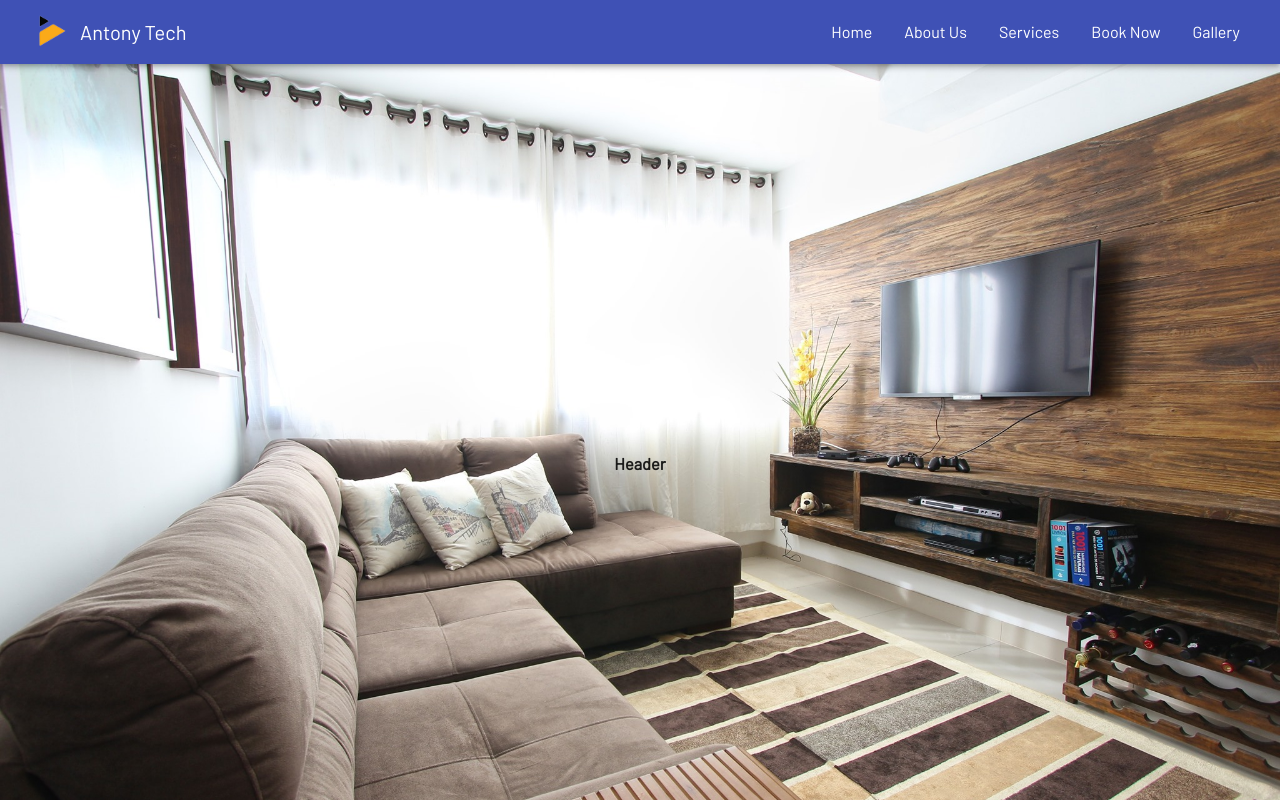
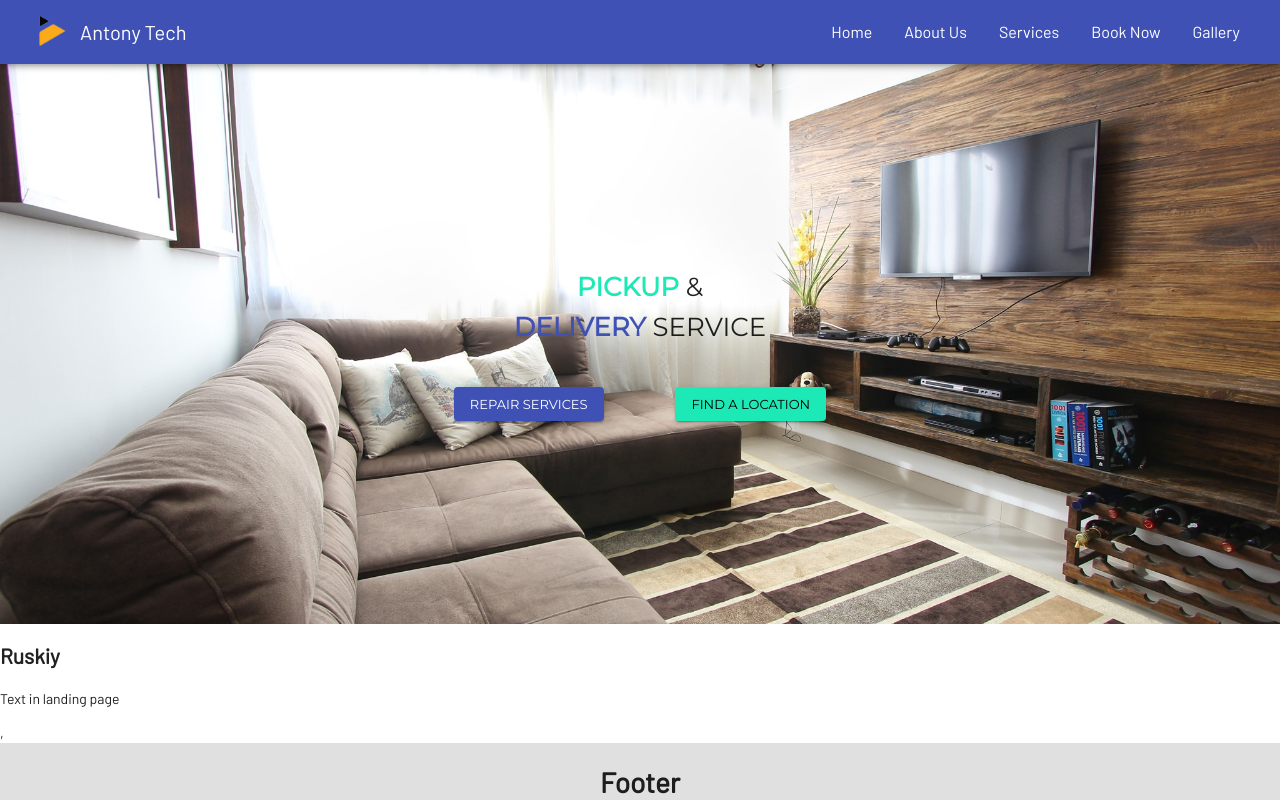
Before and after one commit to khan-skadi/antony-tech, a React (Create React App) app: page / in a window 1280 px wide. Shown: the top 800 px of the page. Built offline with nearby package versions, Linux system fonts and the light colour scheme.

Commit message:
add hero text and call to action

```diff
--- a/src/views/Header.tsx
+++ b/src/views/Header.tsx
@@ -1,28 +1,58 @@
 import React from 'react';
-
 import { makeStyles, createStyles, Theme } from '@material-ui/core/styles';
 
-import banner5 from '../assets/images/banner/banner5.jpg';
-import banner4 from '../assets/images/banner/banner4.png';
-import banner3 from '../assets/images/banner/banner3.jpg';
-import banner2 from '../assets/images/banner/banner2.jpg';
-import banner1 from '../assets/images/banner/banner1.png';
+import { Typography, Button } from '@material-ui/core';
+
+import heroImage from '../assets/images/banner/banner3.jpg';
 
 const useStyles = makeStyles((theme: Theme) =>
   createStyles({
     hero: {
       display: 'flex',
       width: '100%',
-      height: '100vh',
+      height: '70vh',
       justifyContent: 'center',
       alignItems: 'center',
-      backgroundImage: `url(${banner3})`,
+      backgroundImage: `url(${heroImage})`,
       backgroundSize: 'cover',
       backgroundPosition: 'center center',
       backgroundRepeat: 'no-repeat',
       backgroundAttachment: 'fixed'
     },
-    heroInner: {}
+    heroInner: {
+      justifyContent: 'center',
+      alignItems: 'center',
+      margin: theme.spacing(1)
+    },
+    heroTitle: {
+      fontSize: '26px',
+      fontWeight: 400,
+      lineHeight: '40px',
+      fontFamily: '"Montserrat", sans-serif',
+      display: 'block',
+      textAlign: 'center',
+      '& > span': {
+        color: theme.palette.primary.main,
+        fontWeight: 700
+      }
+    },
+    strokedText: {
+      textTransform: 'uppercase',
+      color: `${theme.palette.secondary.main} !important`
+      // color: 'transparent !important',
+      // WebkitTextStroke: `2px ${theme.palette.secondary.main}`
+    },
+    heroBtnContainer: {
+      marginTop: '40px',
+      display: 'flex',
+      position: 'relative',
+      justifyContent: 'space-between',
+      margin: '0 -60px'
+    },
+    heroButton: {
+      fontFamily: '"Montserrat", sans-serif',
+      fontSize: '13px'
+    }
   })
 );
 
@@ -32,7 +62,26 @@ const Header = () => {
   return (
     <section className={classes.hero}>
       <div className={classes.heroInner}>
-        <h1>Header</h1>
+        <div className={classes.heroTitle}>
+          <span className={classes.strokedText}>Pickup</span> & <br />
+          <span>DELIVERY</span> SERVICE
+        </div>
+        <div className={classes.heroBtnContainer}>
+          <Button
+            className={classes.heroButton}
+            variant="contained"
+            color="primary"
+          >
+            Repair Services
+          </Button>
+          <Button
+            className={classes.heroButton}
+            variant="contained"
+            color="secondary"
+          >
+            Find a Location
+          </Button>
+        </div>
       </div>
     </section>
   );
```
